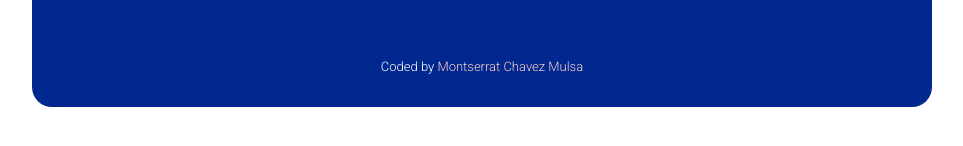
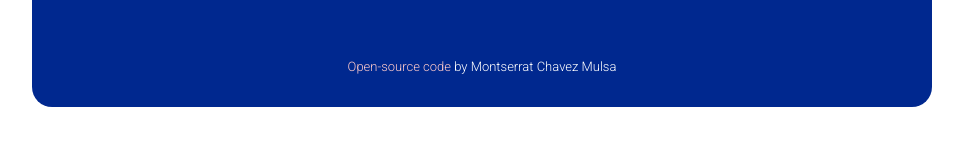
Before and after one commit to m0ntz/weather-app, a website built with Parcel: page index.html in a window 1280 px wide. Shown: the part 628-774 px from the top of the page, without its empty margins (50-1013 px from the left). Built offline with nearby package versions, Linux system fonts and the light colour scheme.

Commit message:
Updated footer link

```diff
--- a/index.html
+++ b/index.html
@@ -92,8 +92,7 @@
         </div>
       </div>
       <footer>
-        Coded by
-        <a target="_blank" href="https://www.linkedin.com/in/montserrat-chavez-mulsa/">Montserrat Chavez Mulsa</a>
+        <a target="_blank" href="https://github.com/m0ntz/weather-app">Open-source code</a> by Montserrat Chavez Mulsa
       </footer>
     </div>
   </div>
```
